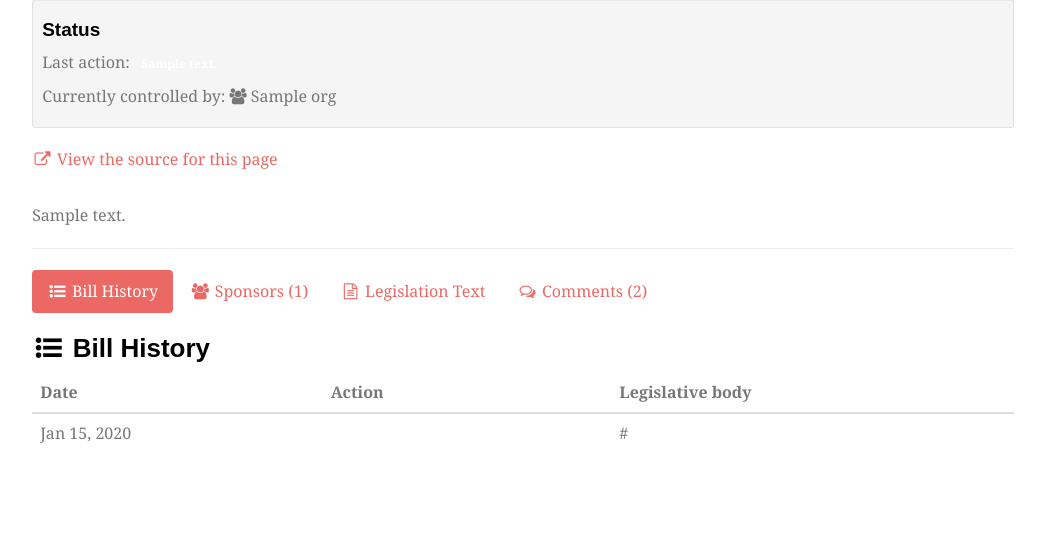
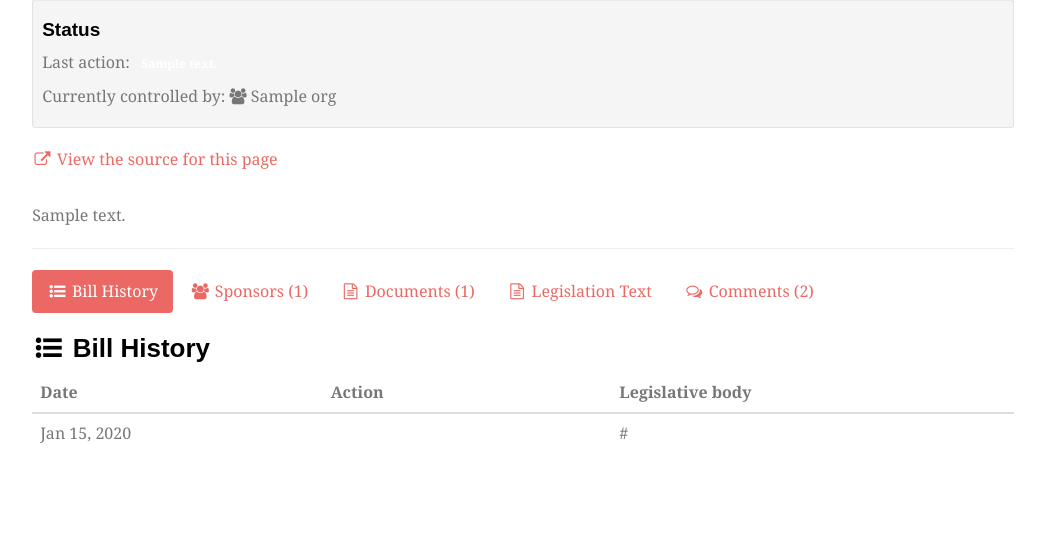
Before and after one commit to datamade/nyc-councilmatic, a Django app: template nyc/templates/nyc/legislation.html in a window 1280 px wide. Shown: the part 145-698 px from the top of the page, without its empty margins (117-1162 px from the left). Run offline with Django 3.2, Linux system fonts and the light colour scheme; the template is opened without the code that fills it: most values are stand-ins (such as "Sample title", 1, 10 or a date in 2020); parts of the project's set-up code (start-up, migrations or seed data) failed here and were passed over; some libraries are stand-ins or nearby versions; some web fonts are replaced.

Commit message:
add documents to bill page, closes #42

```diff
--- a/nyc/templates/nyc/legislation.html
+++ b/nyc/templates/nyc/legislation.html
@@ -35,6 +35,9 @@
                   {% endif %}
                   <li role="presentation" {% if request.GET.view == 'sponsors' %}class='active' {% endif %}>
                     <a href="/legislation/{{legislation.slug}}?view=sponsors"><i class='fa fa-fw fa-group'></i> Sponsors ({{ legislation.sponsorships.all | length }})</a>
+                  </li>
+                  <li role="presentation" {% if request.GET.view == 'documents' %}class='active' {% endif %}>
+                    <a href="/legislation/{{legislation.slug}}?view=documents"><i class='fa fa-fw fa-file-text-o'></i> Documents ({{ legislation.documents.all | length }})</a>
                   </li>
                   {% if legislation.full_text != "" %}
                     <li role="presentation" {% if request.GET.view == 'text' %}class='active' {% endif %}>
@@ -115,6 +118,22 @@
                     {% endif %}
                 {% endif %}
 
+                {% if request.GET.view == 'documents' %}
+                    {% if legislation.documents.all %}
+                        <h3><i class='fa fa-fw fa-file-text-o'></i> Documents ({{legislation.documents.all | length}})</h3>
+
+                        <ul>
+                            {% for doc in legislation.documents.all %}
+                                <li>
+                                    <a href="{{doc.document.url}}" target="blank">{{ doc.document.note }}</a>
+                                </li>
+                            {% endfor %}
+                        </ul>
+                    {% else %}
+                        <h3>This legislation has no documents</h3>
+                    {% endif %}
+                {% endif %}
+
                 {% if request.GET.view == 'text' and legislation.full_text != "" %}
                     <h3><i class='fa fa-fw fa-file-text-o'></i> Legislation Text</h3>
                     <div class='panel panel-default'>
```
